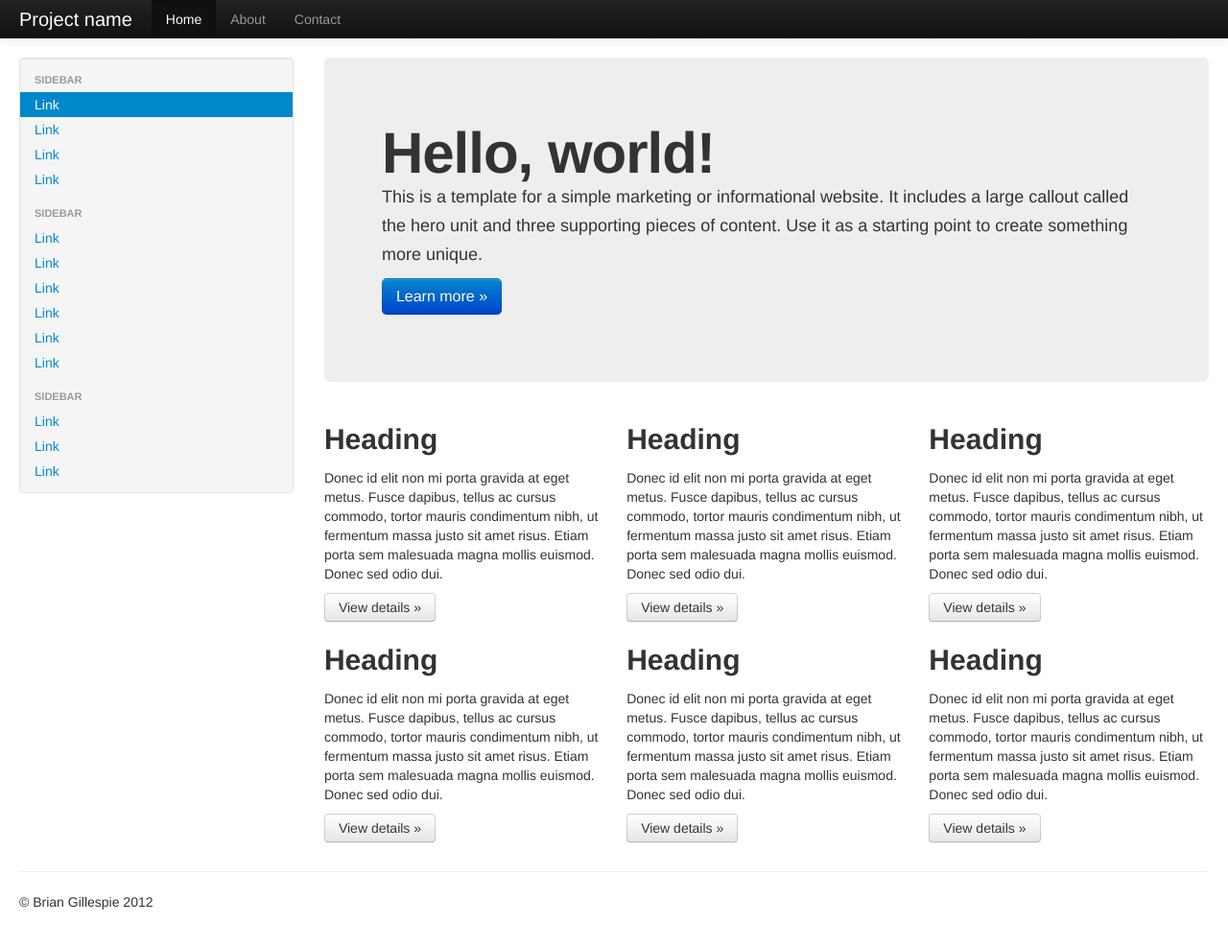
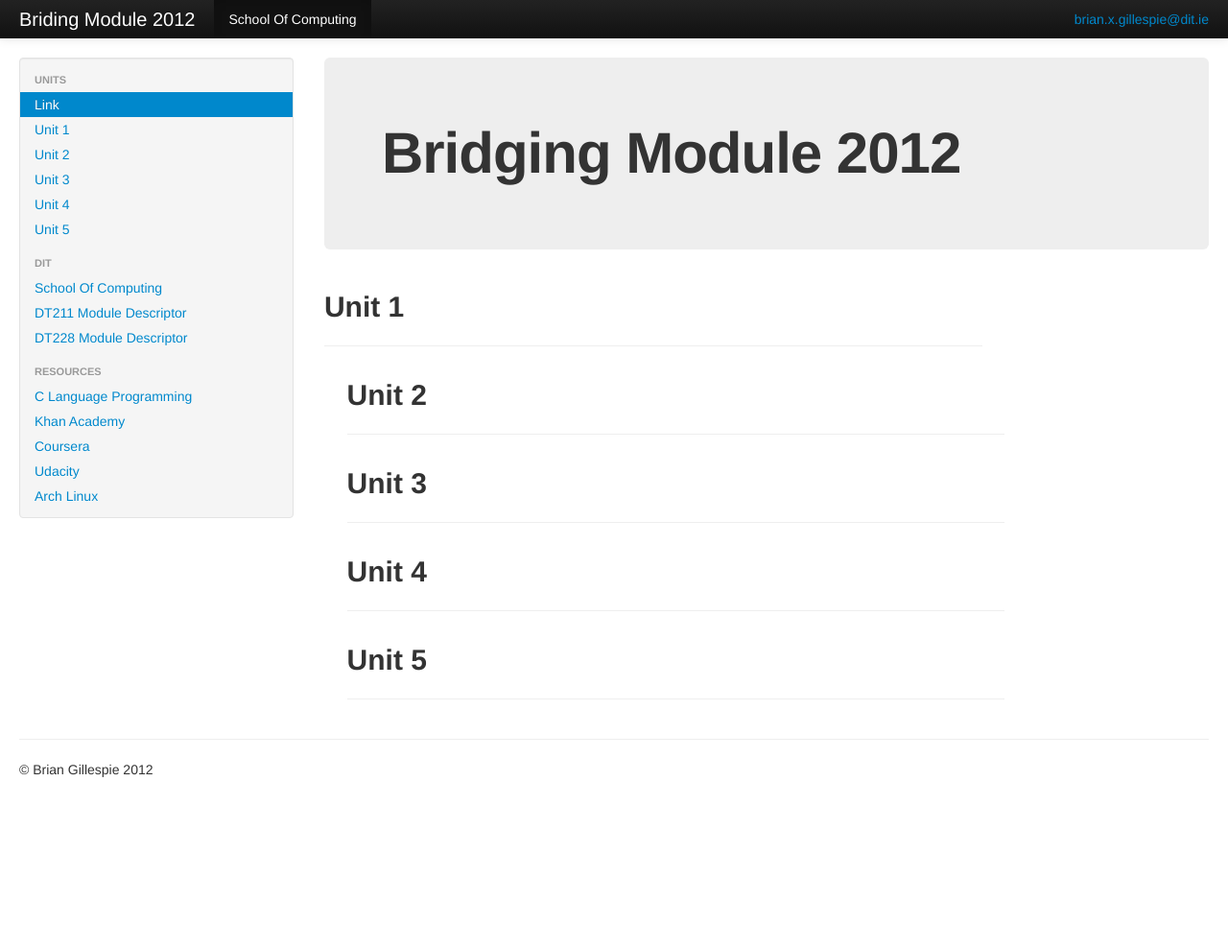
Before and after one commit to c12345678/bridgingmodule2012, a Jekyll site: the page built from index.html, in a window 1280 px wide and 1000 px high. Shown: the top 987 px of the window at 96% size. Built offline with Jekyll 4.4.1, drawn with Linux system fonts in a browser that asks for light colours; nearby versions of some CDN libraries; library files that are not in the unit come from our copies.

Commit message:
Destructure top level page

```diff
--- a/_layouts/default.html
+++ b/_layouts/default.html
@@ -43,14 +43,13 @@
             <span class="icon-bar"></span>
             <span class="icon-bar"></span>
           </a>
-          <a class="brand" href="#">Project name</a>
+          <a class="brand" href="#">Briding Module 2012</a>
           <div class="nav-collapse collapse">
             <p class="navbar-text pull-right">
+              <a href="mailto:brian.x.gillespie@git.ie">brian.x.gillespie@dit.ie</a>
             </p>
             <ul class="nav">
-              <li class="active"><a href="#">Home</a></li>
-              <li><a href="#about">About</a></li>
-              <li><a href="#contact">Contact</a></li>
+              <li class="active"><a href="http://www.comp.dit.ie">School Of Computing</a></li>
             </ul>
           </div><!--/.nav-collapse -->
         </div>
@@ -62,66 +61,29 @@
         <div class="span3">
           <div class="well sidebar-nav">
             <ul class="nav nav-list">
-              <li class="nav-header">Sidebar</li>
+              <li class="nav-header">Units</li>
               <li class="active"><a href="#">Link</a></li>
-              <li><a href="#">Link</a></li>
-              <li><a href="#">Link</a></li>
-              <li><a href="#">Link</a></li>
-              <li class="nav-header">Sidebar</li>
-              <li><a href="#">Link</a></li>
-              <li><a href="#">Link</a></li>
-              <li><a href="#">Link</a></li>
-              <li><a href="#">Link</a></li>
-              <li><a href="#">Link</a></li>
-              <li><a href="#">Link</a></li>
-              <li class="nav-header">Sidebar</li>
-              <li><a href="#">Link</a></li>
-              <li><a href="#">Link</a></li>
-              <li><a href="#">Link</a></li>
+              <li><a href="#">Unit 1</a></li>
+              <li><a href="#">Unit 2</a></li>
+              <li><a href="#">Unit 3</a></li>
+              <li><a href="#">Unit 4</a></li>
+              <li><a href="#">Unit 5</a></li>
+              <li class="nav-header">DIT</li>
+              <li><a href="#">School Of Computing</a></li>
+              <li><a href="#">DT211 Module Descriptor</a></li>
+              <li><a href="#">DT228 Module Descriptor</a></li>
+              <li class="nav-header">Resources</li>
+              <li><a href="#">C Language Programming</a></li>
+              <li><a href="#">Khan Academy</a></li>
+              <li><a href="#">Coursera</a></li>
+              <li><a href="#">Udacity</a></li>
+              <li><a href="#">Arch Linux</a></li>
             </ul>
           </div><!--/.well -->
         </div><!--/span-->
-        <div class="span9">
-          <div class="hero-unit">
-            <h1>Hello, world!</h1>
-            <p>This is a template for a simple marketing or informational website. It includes a large callout called the hero unit and three supporting pieces of content. Use it as a starting point to create something more unique.</p>
-            <p><a class="btn btn-primary btn-large">Learn more &raquo;</a></p>
-          </div>
-          <div class="row-fluid">
-            <div class="span4">
-              <h2>Heading</h2>
-              <p>Donec id elit non mi porta gravida at eget metus. Fusce dapibus, tellus ac cursus commodo, tortor mauris condimentum nibh, ut fermentum massa justo sit amet risus. Etiam porta sem malesuada magna mollis euismod. Donec sed odio dui. </p>
-              <p><a class="btn" href="#">View details &raquo;</a></p>
-            </div><!--/span-->
-            <div class="span4">
-              <h2>Heading</h2>
-              <p>Donec id elit non mi porta gravida at eget metus. Fusce dapibus, tellus ac cursus commodo, tortor mauris condimentum nibh, ut fermentum massa justo sit amet risus. Etiam porta sem malesuada magna mollis euismod. Donec sed odio dui. </p>
-              <p><a class="btn" href="#">View details &raquo;</a></p>
-            </div><!--/span-->
-            <div class="span4">
-              <h2>Heading</h2>
-              <p>Donec id elit non mi porta gravida at eget metus. Fusce dapibus, tellus ac cursus commodo, tortor mauris condimentum nibh, ut fermentum massa justo sit amet risus. Etiam porta sem malesuada magna mollis euismod. Donec sed odio dui. </p>
-              <p><a class="btn" href="#">View details &raquo;</a></p>
-            </div><!--/span-->
-          </div><!--/row-->
-          <div class="row-fluid">
-            <div class="span4">
-              <h2>Heading</h2>
-              <p>Donec id elit non mi porta gravida at eget metus. Fusce dapibus, tellus ac cursus commodo, tortor mauris condimentum nibh, ut fermentum massa justo sit amet risus. Etiam porta sem malesuada magna mollis euismod. Donec sed odio dui. </p>
-              <p><a class="btn" href="#">View details &raquo;</a></p>
-            </div><!--/span-->
-            <div class="span4">
-              <h2>Heading</h2>
-              <p>Donec id elit non mi porta gravida at eget metus. Fusce dapibus, tellus ac cursus commodo, tortor mauris condimentum nibh, ut fermentum massa justo sit amet risus. Etiam porta sem malesuada magna mollis euismod. Donec sed odio dui. </p>
-              <p><a class="btn" href="#">View details &raquo;</a></p>
-            </div><!--/span-->
-            <div class="span4">
-              <h2>Heading</h2>
-              <p>Donec id elit non mi porta gravida at eget metus. Fusce dapibus, tellus ac cursus commodo, tortor mauris condimentum nibh, ut fermentum massa justo sit amet risus. Etiam porta sem malesuada magna mollis euismod. Donec sed odio dui. </p>
-              <p><a class="btn" href="#">View details &raquo;</a></p>
-            </div><!--/span-->
-          </div><!--/row-->
-        </div><!--/span-->
+
+        {{ content }}
+
       </div><!--/row-->
 
       <hr>
--- a/index.html
+++ b/index.html
@@ -1,3 +1,37 @@
 ---
 layout: default
 ---
+
+<div class="span9">
+  <div class="hero-unit">
+    <h1>Bridging Module 2012</h1>
+    <p></p>
+  </div>
+  <div class="row-fluid">
+    <div class="span9">
+      <h2>Unit 1</h2>
+      <p></p>
+      <hr>
+    </div><!--/span-->
+    <div class="span9">
+      <h2>Unit 2</h2>
+      <p></p>
+      <hr>
+    </div><!--/span-->
+    <div class="span9">
+      <h2>Unit 3</h2>
+      <p></p>
+      <hr>
+    </div><!--/span-->
+    <div class="span9">
+      <h2>Unit 4</h2>
+      <p></p>
+      <hr>
+    </div><!--/span-->
+    <div class="span9">
+      <h2>Unit 5</h2>
+      <p></p>
+      <hr>
+    </div><!--/span-->
+  </div><!--/row-->
+</div><!--/span-->
```
